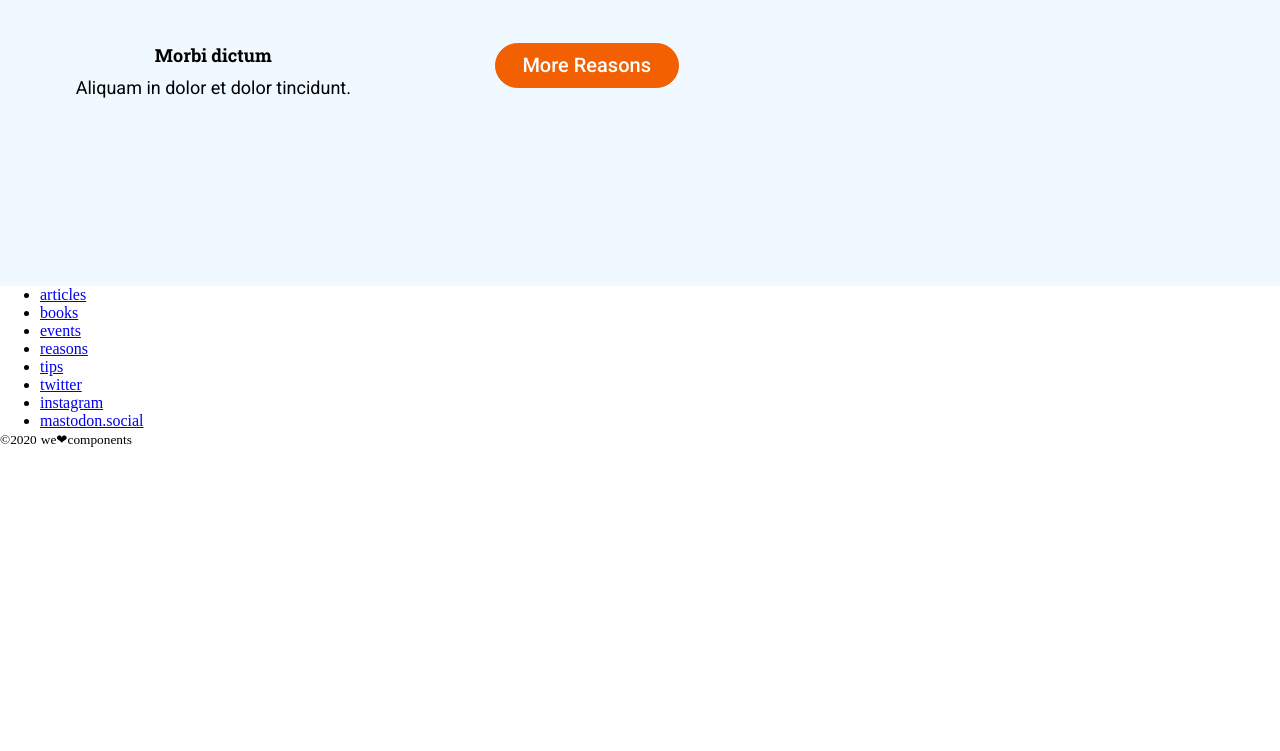
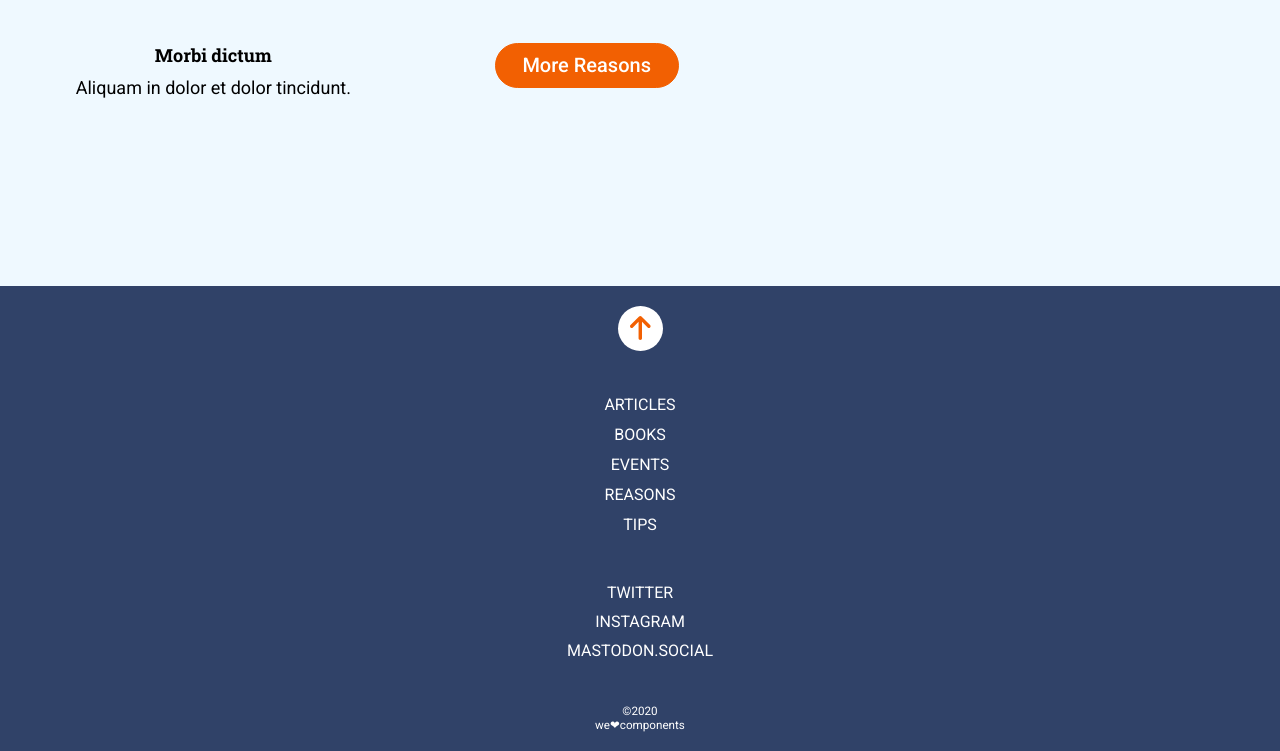
Before and after one commit to maribelgr/layout-anonymous-proxy, a website: page src/html/index.html in a window 1280 px wide. Shown: the part 1301-2052 px from the top of the page. Before the commit the page ends 1749 px from the top, so only its background shows below. Drawn offline with nearby package versions, Linux system fonts and the light colour scheme; files that its build step writes are made by us from their sources; files whose address does not match are found by name.

Commit message:
Add footer styles

```diff
--- a/src/html/index.html
+++ b/src/html/index.html
@@ -25,43 +25,6 @@
       <include src="./partials/module2.html"></include>
       <include src="./partials/module3.html"></include>
     </main>
-    <footer>
-      <nav>
-        <ul class="articles-list">
-          <li class="article-link">
-            <a href="https://adalab.es/">articles</a>
-          </li>
-          <li class="article-link">
-            <a href="https://adalab.es/">books</a>
-          </li>
-          <li class="article-link">
-            <a href="https://adalab.es/">events</a>
-          </li>
-          <li class="article-link">
-            <a href="https://adalab.es/">reasons</a>
-          </li>
-          <li class="article-link">
-            <a href="https://adalab.es/">tips</a>
-          </li>
-        </ul>
-      </nav>
-      <nav>
-        <ul class="twitter-list">
-          <li class="twitter-link">
-            <a href="https://adalab.es/">twitter</a>
-          </li>
-          <li class="twitter-link">
-            <a href="https://adalab.es/">instagram</a>
-          </li>
-          <li class="twitter-link">
-            <a href="https://adalab.es/">mastodon.social</a>
-          </li>
-        </ul>
-      </nav>
-      <div>
-        <small>©2020</small>
-        <small>we❤︎components</small>
-      </div>
-    </footer>
+    <include src="./partials/footer.html"></include>
   </body>
 </html>
--- a/src/html/partials/footer.html
+++ b/src/html/partials/footer.html
@@ -1,11 +1,43 @@
-<footer class="page__footer">
-  <small>
-    &copy; Todos los derechos reservados
-    <include
-      src="./link.html"
-      aClass="link__adalab"
-      text="Adalab"
-      url="https://adalab.es"
-    ></include>
-  </small>
+<footer class="footer-container">
+  <div>
+    <a class="footer-button" href="">
+      <img class="arrow-button" src="./assets/images/ico-arrow.svg" alt="" />
+    </a>
+  </div>
+  <nav>
+    <ul class="link-container">
+      <li class="item">
+        <a href="https://adalab.es/">articles</a>
+      </li>
+      <li class="item">
+        <a href="https://adalab.es/">books</a>
+      </li>
+      <li class="item">
+        <a href="https://adalab.es/">events</a>
+      </li>
+      <li class="item">
+        <a href="https://adalab.es/">reasons</a>
+      </li>
+      <li class="item">
+        <a href="https://adalab.es/">tips</a>
+      </li>
+    </ul>
+  </nav>
+  <nav>
+    <ul class="socialMedia-container">
+      <li class="item">
+        <a href="https://adalab.es/">twitter</a>
+      </li>
+      <li class="item">
+        <a href="https://adalab.es/">instagram</a>
+      </li>
+      <li class="item">
+        <a href="https://adalab.es/">mastodon.social</a>
+      </li>
+    </ul>
+  </nav>
+  <div class="small-container">
+    <small>©2020</small>
+    <small>we❤︎components</small>
+  </div>
 </footer>
--- a/src/scss/core/_variables.scss
+++ b/src/scss/core/_variables.scss
@@ -12,3 +12,4 @@ $color-light-blue: #8ccbea;
 $color-ice-blue: #eff9ff;
 $color-orange: #f26002;
 $color-grey: #4a4a4a;
+$color-grey-blue: #304268;
--- /dev/null
+++ b/src/scss/layout/_footer.scss
@@ -0,0 +1,58 @@
+.footer-container {
+  background-color: $color-grey-blue;
+  display: flex;
+  flex-direction: column;
+  justify-content: space-around;
+  align-items: center;
+  height: 465px;
+}
+
+.footer-button {
+  background-color: $color-white;
+  width: 45px;
+  height: 45px;
+  border-radius: 22.5px;
+  display: flex;
+  justify-content: center;
+  align-items: center;
+}
+
+/*.arrow-button {
+}*/
+
+.link-container {
+  list-style-type: none;
+  text-align: center;
+  padding: 0;
+  height: 150px;
+  display: flex;
+  flex-direction: column;
+  justify-content: space-around;
+}
+
+.socialMedia-container {
+  list-style-type: none;
+  text-align: center;
+  padding: 0;
+  height: 86px;
+  display: flex;
+  flex-direction: column;
+  justify-content: space-around;
+}
+
+.item a {
+  color: $color-white;
+  text-decoration: none;
+  text-transform: uppercase;
+  font-family: $font-main;
+  font-size: 16px;
+}
+
+.small-container {
+  display: flex;
+  flex-direction: column;
+  align-items: center;
+  color: $color-white;
+  font-family: $font-main;
+  font-size: 14px;
+}
--- a/src/scss/main.scss
+++ b/src/scss/main.scss
@@ -3,5 +3,4 @@
 @import "layout/header";
 @import "components/module2";
 @import "components/module3";
-
-/*@import 'layout/footer';*/
+@import "layout/footer";
```
